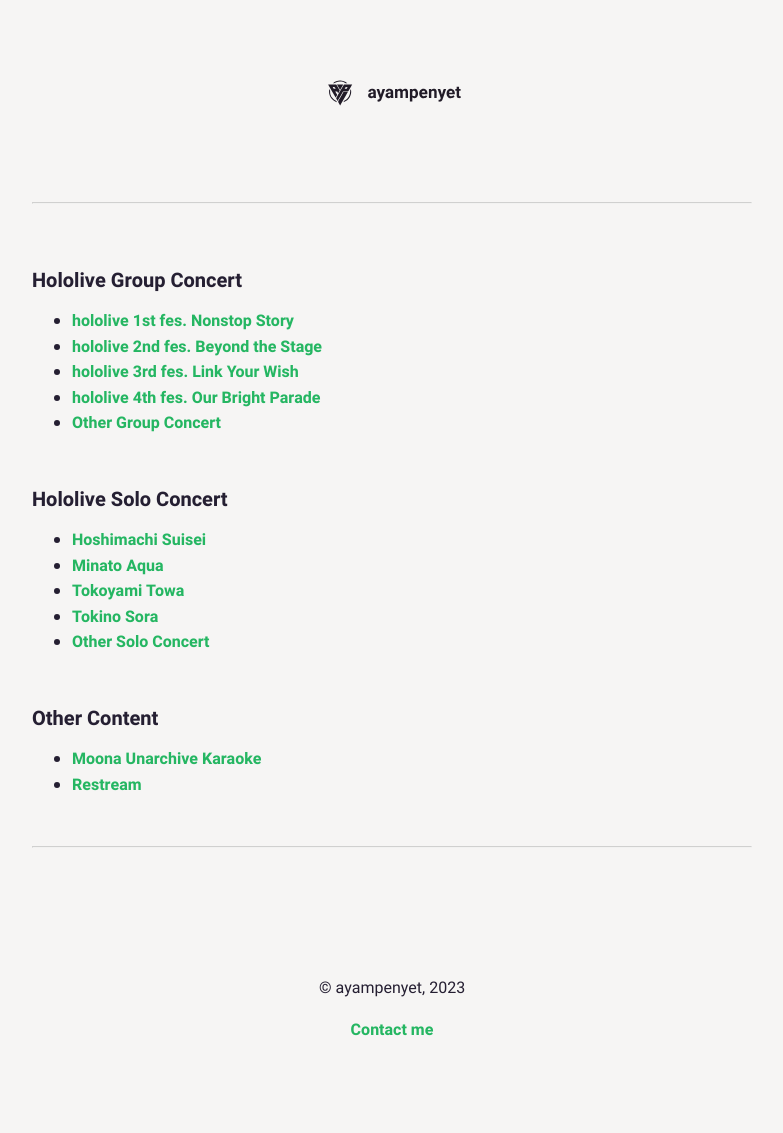
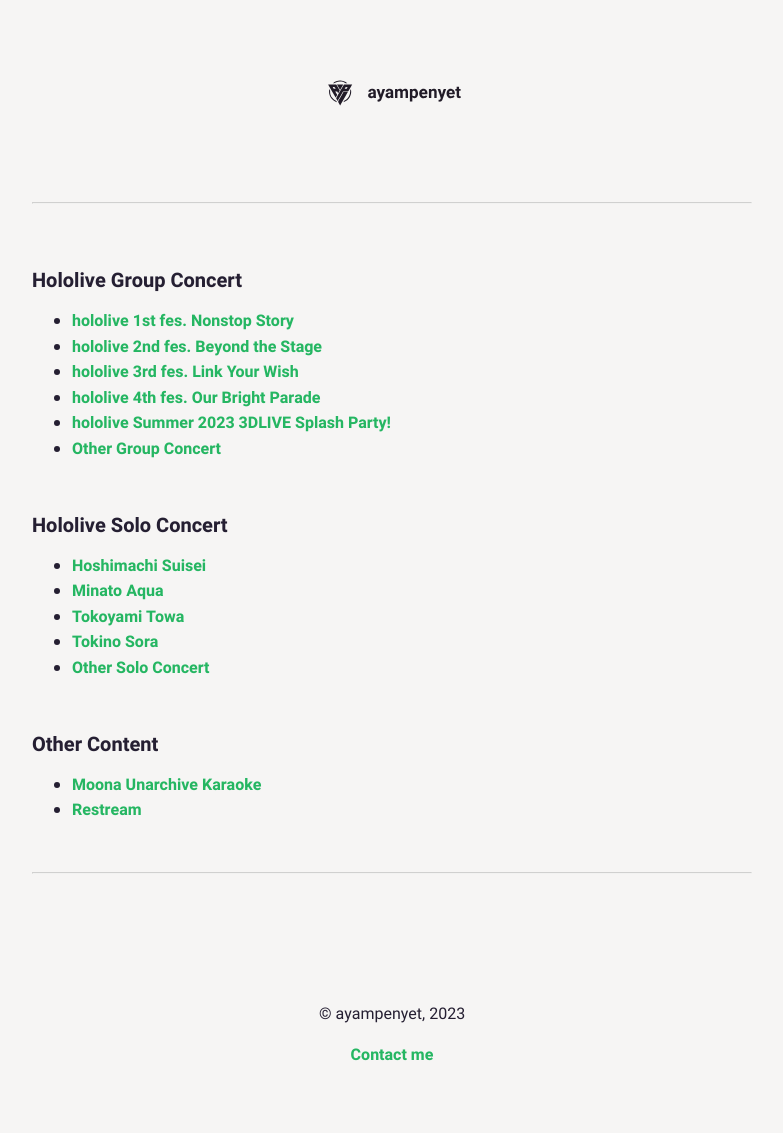
Before and after one commit to ImPeekaboo/blog, a Jekyll site: the page built from index.md, in a window 1280 px wide. Shown: the whole page, without its empty margins (248-1031 px from the left). Built offline with Jekyll 4.4.1, drawn with Linux system fonts in a browser that asks for light colours; before the commit the page ends 1107 px from its top, so only the background shows below that.

Commit message:
Update index.md

```diff
--- a/index.md
+++ b/index.md
@@ -11,6 +11,7 @@
 * [hololive 2nd fes. Beyond the Stage](fes2nd.md)
 * [hololive 3rd fes. Link Your Wish](fes3rd.md)
 * [hololive 4th fes. Our Bright Parade](fes4th.md)
+* [hololive Summer 2023 3DLIVE Splash Party!](holosp.md)
 * [Other Group Concert](groupmix.md)
 
 ## Hololive Solo Concert
```
